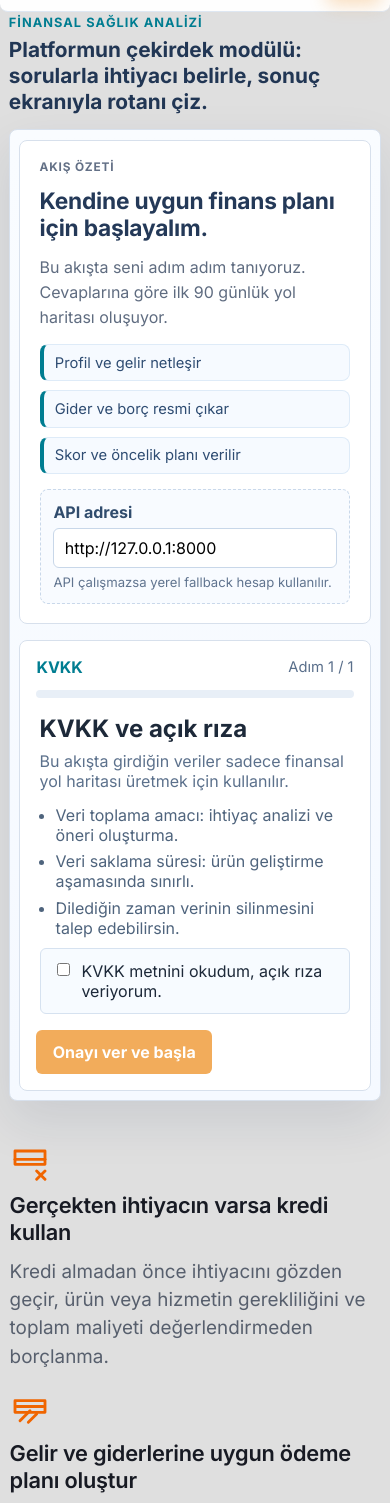
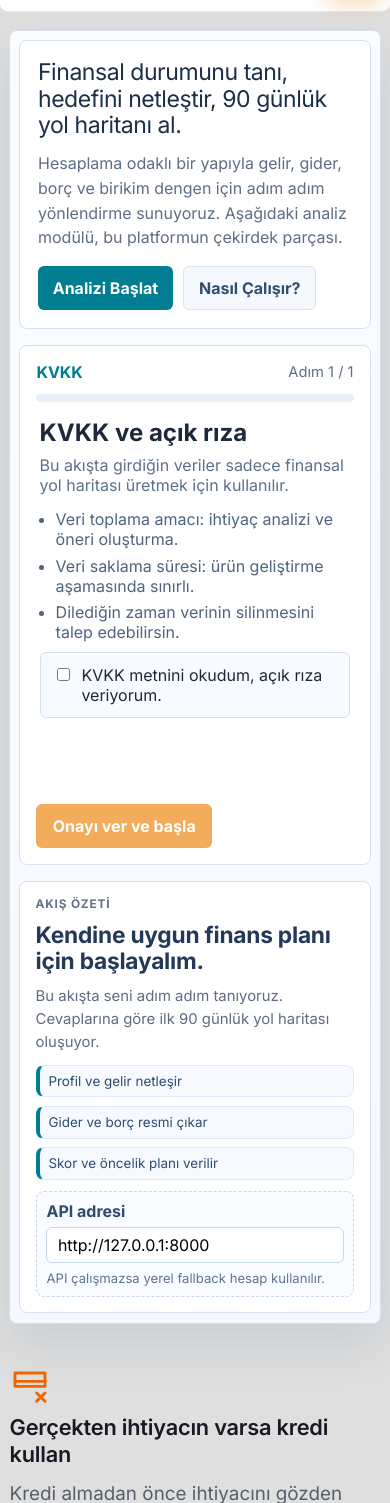
Before and after one commit to 0x5864/finre, a website: page web/index.html in a window 390 px wide. Shown: the part 55-1558 px from the top of the page. Drawn offline with Linux system fonts and the light colour scheme; no server answers.

Commit message:
Keep post-consent flow inside main module and refine three-panel layout
- Keep question steps in the same main container after KVKK approval instead of switching to full-screen question mode.
- Keep previous/next navigation visible in-card during question progression to preserve continuity.
- Rework the top module to a three-panel layout: intro panel, compact summary panel, and resized KVKK/wizard panel according to the latest sizing and placement requests.
- Swap second/third panel sizing and ordering behavior as requested while preserving responsive fallback behavior.
- Adjust spacing between header and outer module box without altering general page padding behavior.

```diff
--- a/web/app.js
+++ b/web/app.js
@@ -324,7 +324,7 @@ function renderQuestion() {
   ui.consentView.classList.add("hidden");
   ui.questionView.classList.remove("hidden");
 
-  document.body.classList.add("question-format");
+  document.body.classList.remove("question-format");
   const question = state.questions[state.currentIndex];
   const total = state.questions.length;
   const step = state.currentIndex + 1;
@@ -340,7 +340,8 @@ function renderQuestion() {
   ui.answerArea.innerHTML = "";
   renderInputForQuestion(question, state.answers[question.id]);
 
-  ui.prevButton.classList.add("hidden");
+  ui.prevButton.classList.remove("hidden");
+  ui.prevButton.disabled = false;
   ui.nextButton.classList.remove("hidden");
   ui.nextButton.textContent = step === total ? "Sonucu göster" : "Devam Et";
   updatePrimaryActionState();
--- a/web/index.html
+++ b/web/index.html
@@ -126,43 +126,21 @@
     </header>
 
     <main class="container page-content" id="planlama-akisi">
-      <div class="section-head">
-        <p class="section-title">Finansal Sağlık Analizi</p>
-        <h2 class="section-subtitle">
-          Platformun çekirdek modülü: sorularla ihtiyacı belirle, sonuç ekranıyla rotanı çiz.
-        </h2>
-      </div>
-
       <section class="layout-shell">
         <div class="layout">
-          <aside class="story-panel reveal">
-            <p class="eyebrow">Akış özeti</p>
-            <h3>Kendine uygun finans planı için başlayalım.</h3>
-            <p class="lead">
-              Bu akışta seni adım adım tanıyoruz. Cevaplarına göre ilk 90 günlük yol haritası
-              oluşuyor.
+          <article class="intro-panel reveal" id="neden-biz">
+            <h2>Finansal durumunu tanı, hedefini netleştir, 90 günlük yol haritanı al.</h2>
+            <p class="intro-lead">
+              Hesaplama odaklı bir yapıyla gelir, gider, borç ve birikim dengen için adım adım
+              yönlendirme sunuyoruz. Aşağıdaki analiz modülü, bu platformun çekirdek parçası.
             </p>
+            <div class="intro-actions">
+              <a class="hero-primary" href="#planlama-akisi">Analizi Başlat</a>
+              <a class="hero-secondary" href="#rehberler">Nasıl Çalışır?</a>
+            </div>
+          </article>
 
-            <ul class="timeline">
-              <li>Profil ve gelir netleşir</li>
-              <li>Gider ve borç resmi çıkar</li>
-              <li>Skor ve öncelik planı verilir</li>
-            </ul>
-
-            <div class="api-box">
-              <label for="apiBase">API adresi</label>
-              <input
-                id="apiBase"
-                name="apiBase"
-                type="url"
-                value="http://127.0.0.1:8000"
-                autocomplete="off"
-              />
-              <p class="hint">API çalışmazsa yerel fallback hesap kullanılır.</p>
-            </div>
-          </aside>
-
-          <section class="card reveal delay-1" aria-live="polite">
+          <section class="card wide-card reveal delay-1" aria-live="polite">
             <header class="card-header">
               <p id="stepLabel" class="step-label">Hazırlık</p>
               <p id="stepCounter" class="step-counter">Adım 0 / 0</p>
@@ -225,6 +203,33 @@
               <button id="nextButton" class="solid" type="button">Onayı ver ve başla</button>
             </footer>
           </section>
+
+          <aside class="story-panel compact-panel reveal delay-2">
+            <p class="eyebrow">Akış özeti</p>
+            <h3>Kendine uygun finans planı için başlayalım.</h3>
+            <p class="lead">
+              Bu akışta seni adım adım tanıyoruz. Cevaplarına göre ilk 90 günlük yol haritası
+              oluşuyor.
+            </p>
+
+            <ul class="timeline">
+              <li>Profil ve gelir netleşir</li>
+              <li>Gider ve borç resmi çıkar</li>
+              <li>Skor ve öncelik planı verilir</li>
+            </ul>
+
+            <div class="api-box">
+              <label for="apiBase">API adresi</label>
+              <input
+                id="apiBase"
+                name="apiBase"
+                type="url"
+                value="http://127.0.0.1:8000"
+                autocomplete="off"
+              />
+              <p class="hint">API çalışmazsa yerel fallback hesap kullanılır.</p>
+            </div>
+          </aside>
         </div>
       </section>
 
@@ -297,37 +302,6 @@
       </section>
     </main>
 
-    <section class="hero">
-      <div class="container hero-grid">
-        <div class="hero-copy">
-          <h1>Finansal durumunu tanı, hedefini netleştir, 90 günlük yol haritanı al.</h1>
-          <p class="hero-lead">
-            Hesaplama odaklı bir yapıyla gelir, gider, borç ve birikim dengen için adım adım
-            yönlendirme sunuyoruz. Aşağıdaki analiz modülü, bu platformun çekirdek parçası.
-          </p>
-          <div class="hero-actions">
-            <a class="hero-primary" href="#planlama-akisi">Analizi Başlat</a>
-            <a class="hero-secondary" href="#neden-biz">Nasıl Çalışır?</a>
-          </div>
-        </div>
-
-        <div class="hero-cards" id="neden-biz">
-          <article>
-            <p class="mini-title">1. Tespit</p>
-            <p>Sorularla nakit akışındaki sıkışıklık ve borç baskısı alanlarını buluruz.</p>
-          </article>
-          <article>
-            <p class="mini-title">2. Öncelik</p>
-            <p>Skor bazlı sıralama ile hangi adımın önce gelmesi gerektiğini netleştiririz.</p>
-          </article>
-          <article>
-            <p class="mini-title">3. Eylem</p>
-            <p>30-60-90 gün eylem planı ile uygulanabilir bir finansal düzen kurarsın.</p>
-          </article>
-        </div>
-      </div>
-    </section>
-
     <section class="stat-strip" aria-label="Değerler">
       <div class="container stat-grid">
         <article>
--- a/web/styles.css
+++ b/web/styles.css
@@ -412,6 +412,7 @@ button {
 }
 
 .layout-shell {
+  margin-top: 0.9rem;
   border: 1px solid var(--line);
   border-radius: 20px;
   background: linear-gradient(180deg, #f9fcff 0%, #f5f9ff 100%);
@@ -421,8 +422,42 @@ button {
 
 .layout {
   display: grid;
-  grid-template-columns: minmax(280px, 350px) minmax(0, 1fr);
+  grid-template-columns: minmax(280px, 1.05fr) minmax(280px, 1.05fr) minmax(215px, 0.72fr);
   gap: 1rem;
+  align-items: stretch;
+}
+
+.intro-panel {
+  grid-column: 1;
+  grid-row: 1;
+  border: 1px solid var(--line);
+  background: var(--panel);
+  padding: 1.1rem;
+  display: flex;
+  flex-direction: column;
+}
+
+.intro-panel h2 {
+  margin: 0;
+  color: #1c2f49;
+  font-size: clamp(1.44rem, 2.1vw, 2rem);
+  font-weight: 400;
+  line-height: 1.16;
+  letter-spacing: -0.02em;
+}
+
+.intro-lead {
+  margin: 0.75rem 0 0;
+  color: #5d6d83;
+  line-height: 1.55;
+}
+
+.intro-actions {
+  margin-top: auto;
+  padding-top: 1rem;
+  display: flex;
+  gap: 0.65rem;
+  flex-wrap: wrap;
 }
 
 .story-panel,
@@ -437,6 +472,35 @@ button {
   display: flex;
   flex-direction: column;
   gap: 0.9rem;
+}
+
+.compact-panel {
+  grid-column: 2;
+  grid-row: 1;
+  padding: 0.95rem;
+  gap: 0.68rem;
+}
+
+.compact-panel h3 {
+  font-size: 1.08rem;
+  line-height: 1.24;
+}
+
+.compact-panel .lead {
+  font-size: 0.93rem;
+}
+
+.compact-panel .timeline li {
+  padding: 0.45rem 0.55rem;
+  font-size: 0.84rem;
+}
+
+.compact-panel .api-box {
+  padding: 0.62rem;
+}
+
+.compact-panel .api-box input {
+  min-height: 36px;
 }
 
 .eyebrow {
@@ -515,6 +579,12 @@ button {
   display: grid;
   grid-template-rows: auto auto 1fr auto;
   gap: 0.78rem;
+}
+
+.wide-card {
+  min-height: 520px;
+  grid-column: 3;
+  grid-row: 1;
 }
 
 .card-header {
@@ -940,6 +1010,7 @@ button {
 .site-header,
 .site-footer,
 .layout-shell,
+.intro-panel,
 .story-panel,
 .card,
 .hero-copy,
@@ -988,6 +1059,10 @@ body.question-format .solid {
   animation-delay: 130ms;
 }
 
+.delay-2 {
+  animation-delay: 220ms;
+}
+
 @keyframes rise {
   to {
     opacity: 1;
@@ -1015,6 +1090,7 @@ body.question-format .page-content {
 }
 
 body.question-format .layout-shell {
+  margin-top: 0;
   background: transparent;
   border: none;
   box-shadow: none;
@@ -1026,11 +1102,20 @@ body.question-format .story-panel {
   display: none;
 }
 
+body.question-format .intro-panel {
+  display: none;
+}
+
 body.question-format .layout {
   width: min(760px, 100vw);
   margin: 0 auto;
   grid-template-columns: 1fr;
   gap: 0;
+}
+
+body.question-format .wide-card {
+  grid-column: auto;
+  grid-row: auto;
 }
 
 body.question-format .card {
@@ -1206,6 +1291,13 @@ body.question-format .consent-check {
     grid-template-columns: 1fr;
   }
 
+  .intro-panel,
+  .compact-panel,
+  .wide-card {
+    grid-column: auto;
+    grid-row: auto;
+  }
+
   .stat-grid {
     grid-template-columns: 1fr;
   }
```
